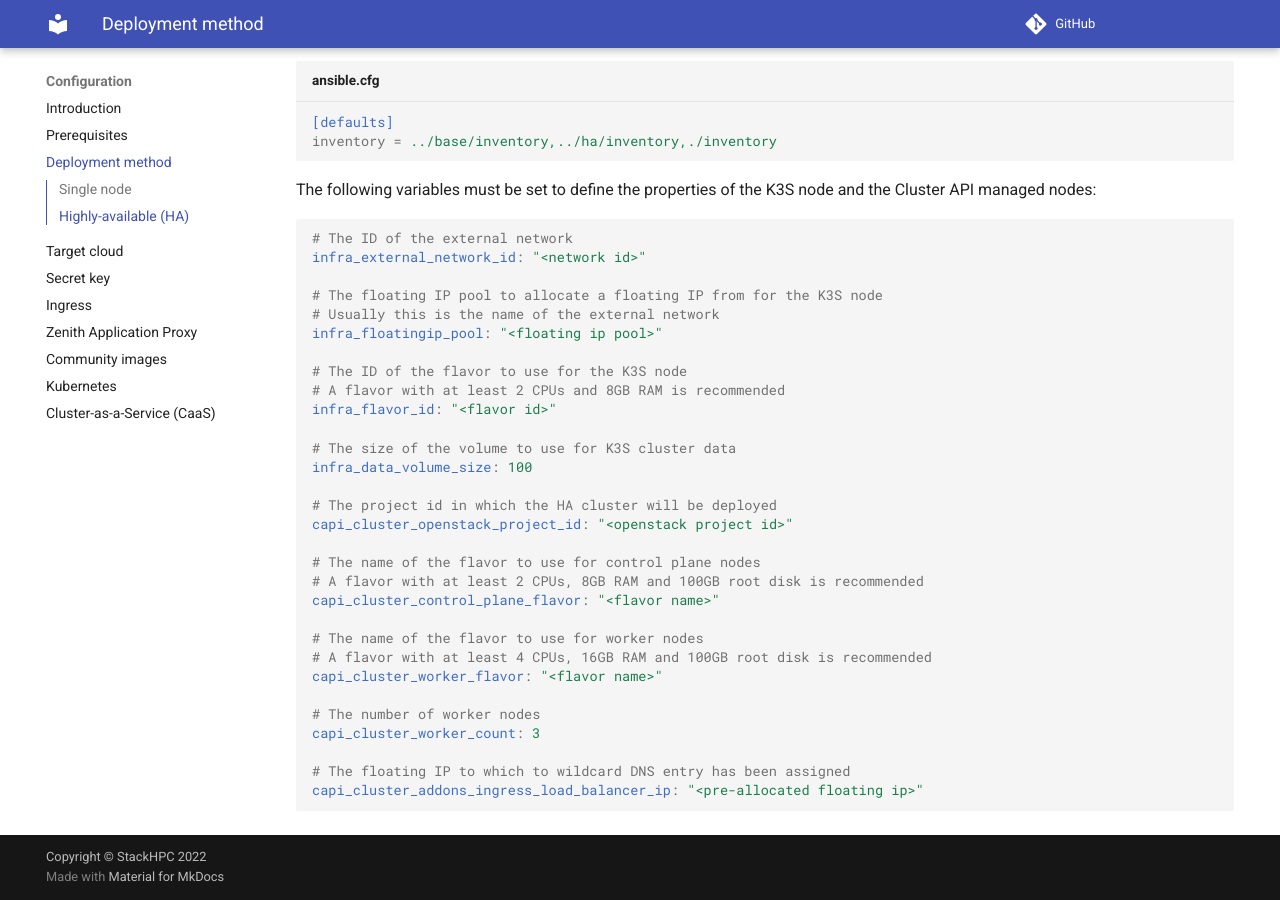
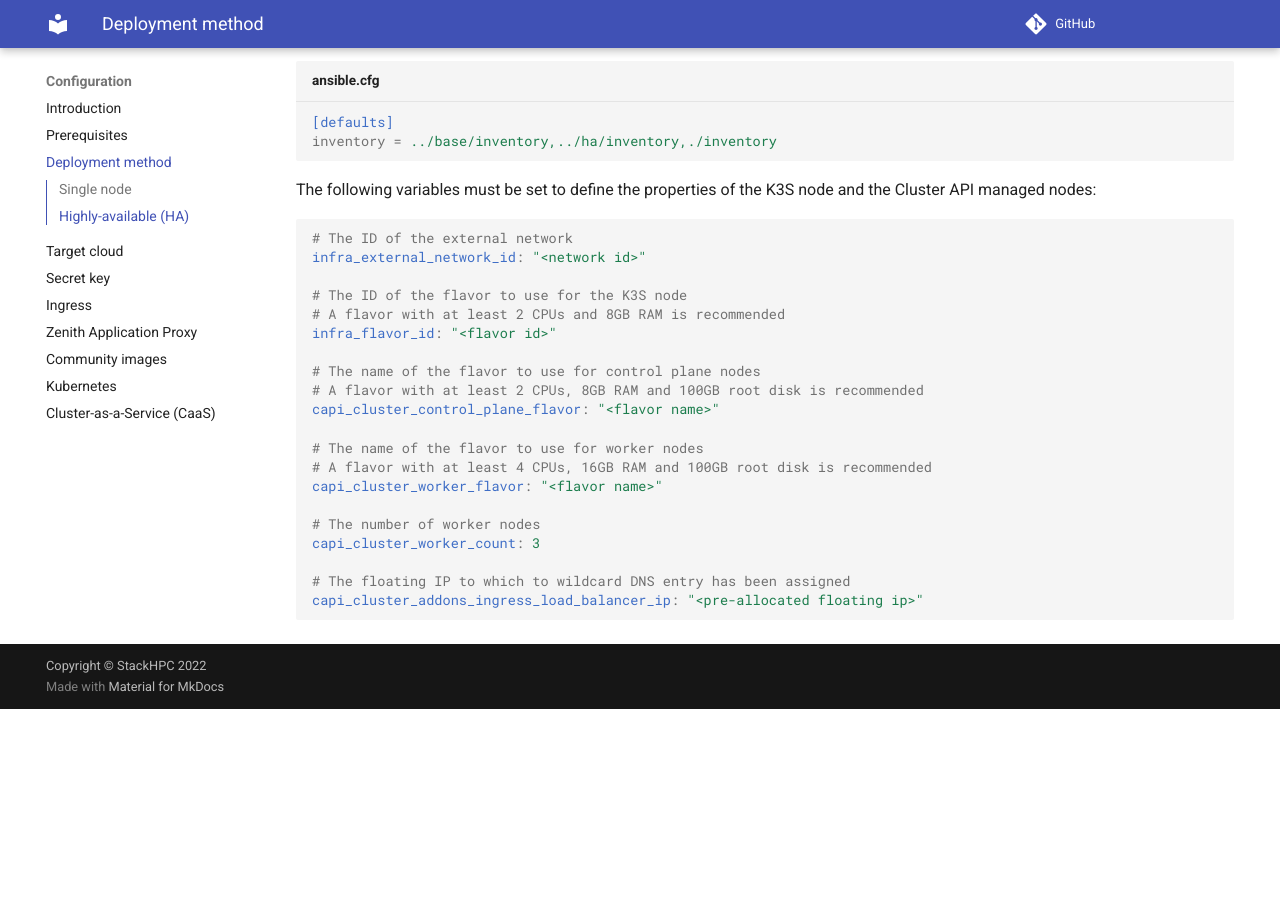
Before and after one commit to azimuth-cloud/azimuth-config, an MkDocs documentation site: the page built from docs/configuration/deployment-method.md, in a window 1280 px wide and 900 px high, scrolled down 1323 px. Built offline with MkDocs 1.6.1 and Material for MkDocs 9.7.7, drawn with Linux system fonts in a browser that asks for light colours; comment, search, counter and statistics services are not loaded; after the commit the page ends 2032 px from its top, so only the background shows below that.

Commit message:
Small tweaks to deployment

```diff
--- a/docs/configuration/deployment-method.md
+++ b/docs/configuration/deployment-method.md
@@ -66,19 +66,9 @@ Cluster API managed nodes:
 # The ID of the external network
 infra_external_network_id: "<network id>"
 
-# The floating IP pool to allocate a floating IP from for the K3S node
-# Usually this is the name of the external network
-infra_floatingip_pool: "<floating ip pool>"
-
 # The ID of the flavor to use for the K3S node
 # A flavor with at least 2 CPUs and 8GB RAM is recommended
 infra_flavor_id: "<flavor id>"
-
-# The size of the volume to use for K3S cluster data
-infra_data_volume_size: 100
-
-# The project id in which the HA cluster will be deployed
-capi_cluster_openstack_project_id: "<openstack project id>"
 
 # The name of the flavor to use for control plane nodes
 # A flavor with at least 2 CPUs, 8GB RAM and 100GB root disk is recommended
--- a/requirements.yml
+++ b/requirements.yml
@@ -1,4 +1,4 @@
 collections:
   - name: https://github.com/stackhpc/ansible-collection-azimuth-ops.git
     type: git
-    version: bd84811eabab0b912f44dbda0aa3a0e3f7df8719
+    version: f7a0738491199c1c58e147ee41d72511c7dc47c5
```
Also changed, not shown: 3 other files.
